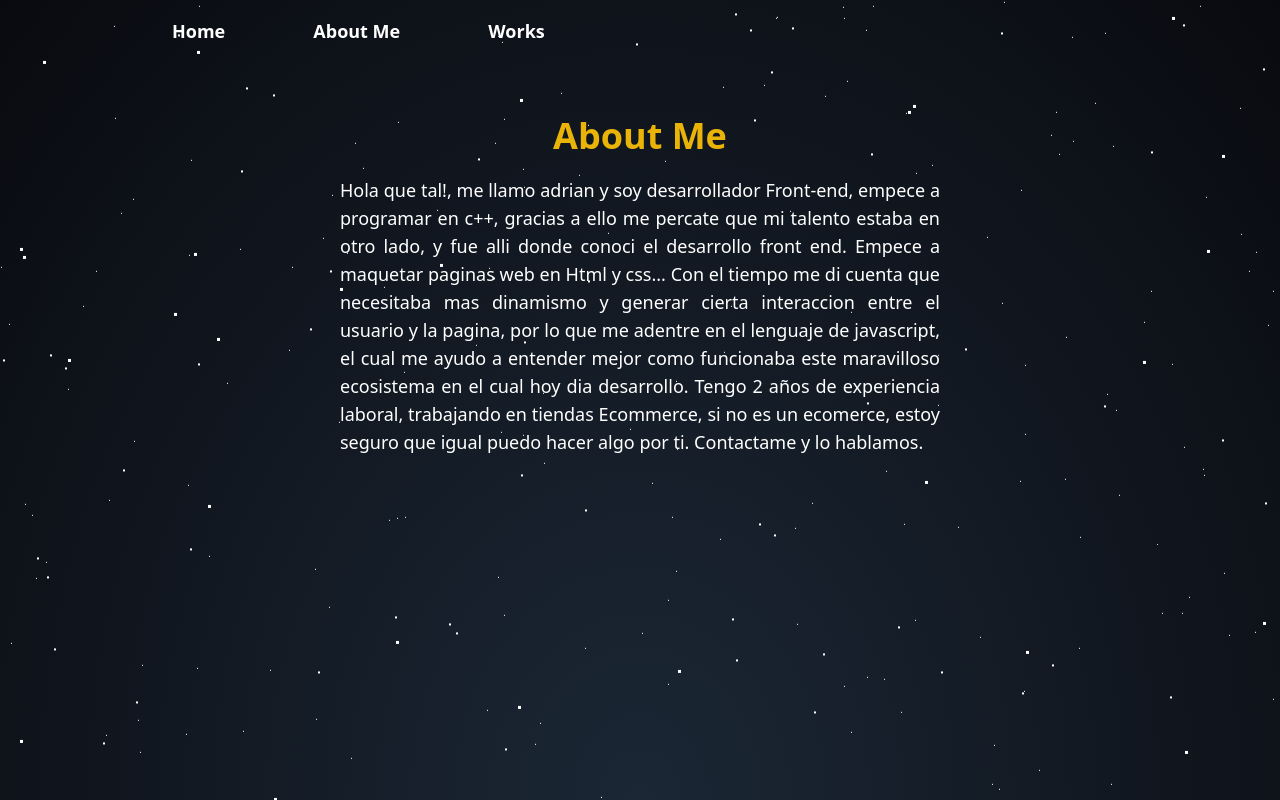
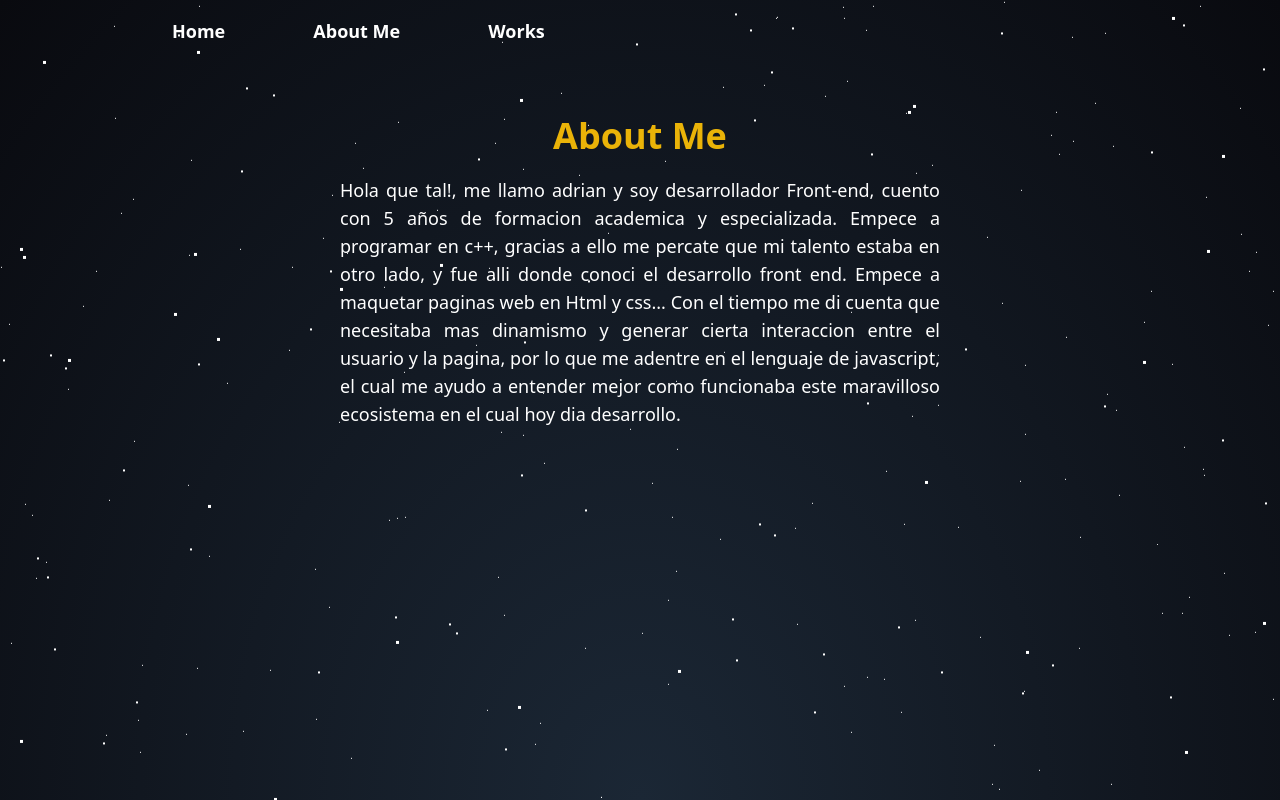
Before and after one commit to adrian-enis/Portfolio, a React (Vite) app: page /aboutme in a window 1280 px wide. Built offline with nearby package versions, Linux system fonts and the light colour scheme.

Commit message:
change aboutme

```diff
--- a/src/components/Aboutme.tsx
+++ b/src/components/Aboutme.tsx
@@ -5,13 +5,13 @@ export const Aboutme = () => {
     <article className=" text-white max-w-[1200px] w-[90%] md:w-[75%] lg:w-[50%] m-auto mt-10 p-5 rounded-2xl">
     <h2 className="text-center font-extrabold text-3xl md:text-4xl text-yellow-500 mb-5">About Me</h2>
     <p className="text-justify text-lg">
-      Hola que tal!, me llamo adrian y soy desarrollador Front-end, empece a programar en c++, gracias a ello
+      Hola que tal!, me llamo adrian y soy desarrollador Front-end, cuento con 5 años de formacion academica y especializada.
+      Empece a programar en c++, gracias a ello
       me percate que mi talento estaba en otro lado, y fue alli donde conoci el desarrollo front end.
       Empece a maquetar paginas web en Html y css... Con el tiempo me di cuenta que necesitaba mas dinamismo y
       generar cierta interaccion entre el usuario y la pagina, por lo que me adentre en el lenguaje de javascript,
       el cual me ayudo a entender mejor como funcionaba este maravilloso ecosistema en el cual hoy dia desarrollo.
-      Tengo 2 años de experiencia laboral, trabajando en tiendas Ecommerce, si no es un ecomerce, estoy seguro que
-      igual puedo hacer algo por ti. Contactame y lo hablamos.
+
     </p>
   </article>
   )
```
